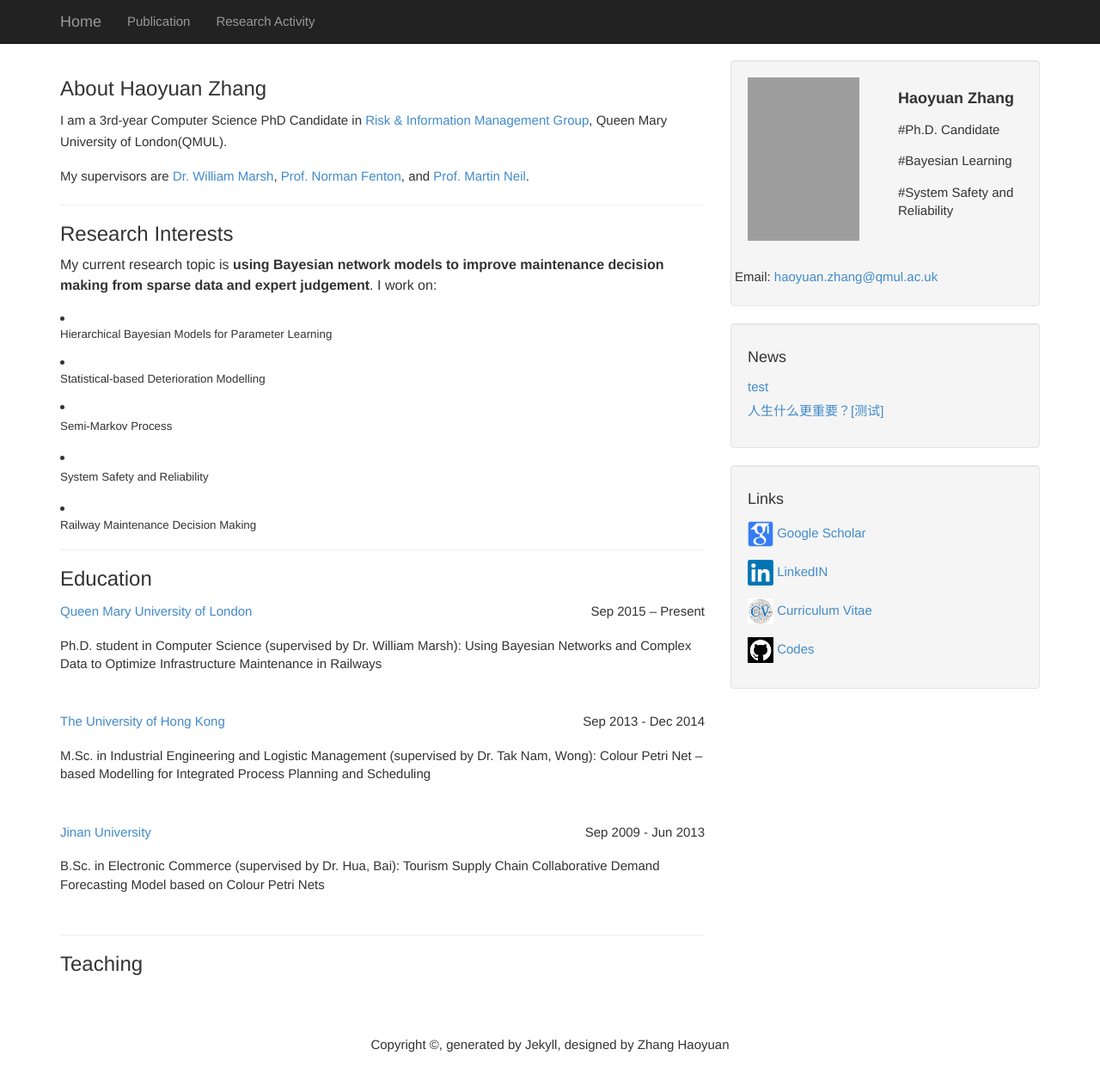
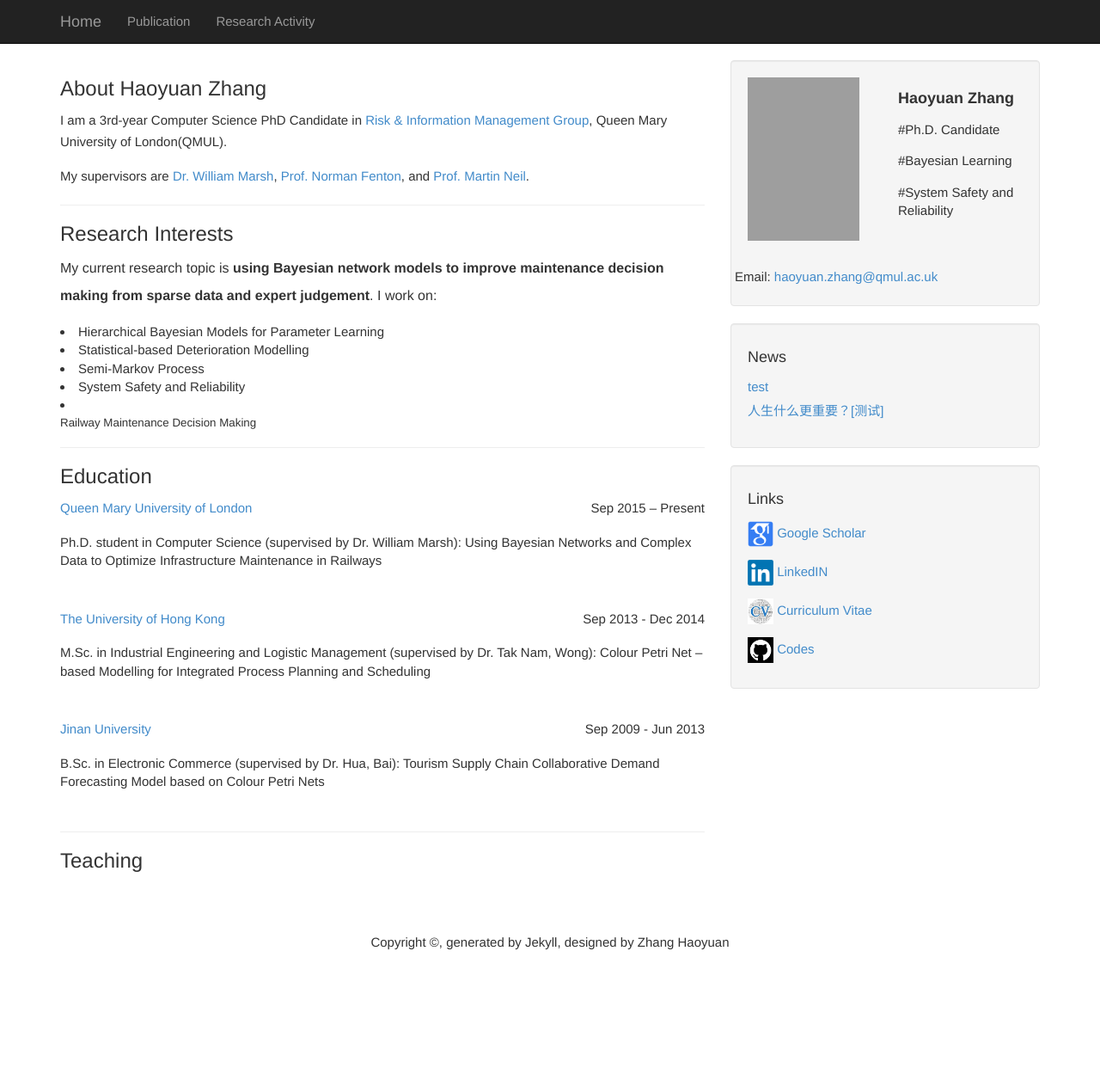
Before and after one commit to july0905/haoyuanzhang1990.github.io, a Jekyll site: the page built from index.html, in a window 1280 px wide and 1276 px high. Shown: the top 1263 px of the window at 86% size. Built offline with Jekyll 4.4.1, drawn with Linux system fonts in a browser that asks for light colours; the list of posts is cut into pages by our own code; grey boxes are pictures that could not be loaded.

Commit message:
Update index.html

```diff
--- a/index.html
+++ b/index.html
@@ -12,38 +12,28 @@ My supervisors are <a href="http://www.eecs.qmul.ac.uk/~william/">Dr. William Ma
 
 <hr>
 <h3>Research Interests</h3>
-<p style="line-height:1.5">
+<p style="line-height:2.0">
     <span style="font-size:12pt">My current research topic is <b>using Bayesian network models to improve maintenance decision making from sparse data and expert judgement</b>. I work on:
-<br />
+<br/>
 </p>
 
 
 
 <li>
-<p style="line-height:1.0">
-    <span style="font-size:10pt">Hierarchical Bayesian Models for Parameter Learning
-<br />
-</p></li>
+Hierarchical Bayesian Models for Parameter Learning
+</li>
 
 
 <li>
-<p style="line-height:1.0">
-    <span style="font-size:10pt">Statistical-based Deterioration Modelling
-<br />
-</p></li>
+Statistical-based Deterioration Modelling
+</li>
 
-<li>
-<p style="line-height:1.5">
-    <span style="font-size:10pt">Semi-Markov Process
-<br />
-</p></li>
+<li>Semi-Markov Process
+</li>
 
 
-<li>
-<p style="line-height:1.5">
-    <span style="font-size:10pt">System Safety and Reliability
-<br />
-</p></li>
+<li>System Safety and Reliability
+</li>
 
 <li>
 <p style="line-height:1.2">
```
